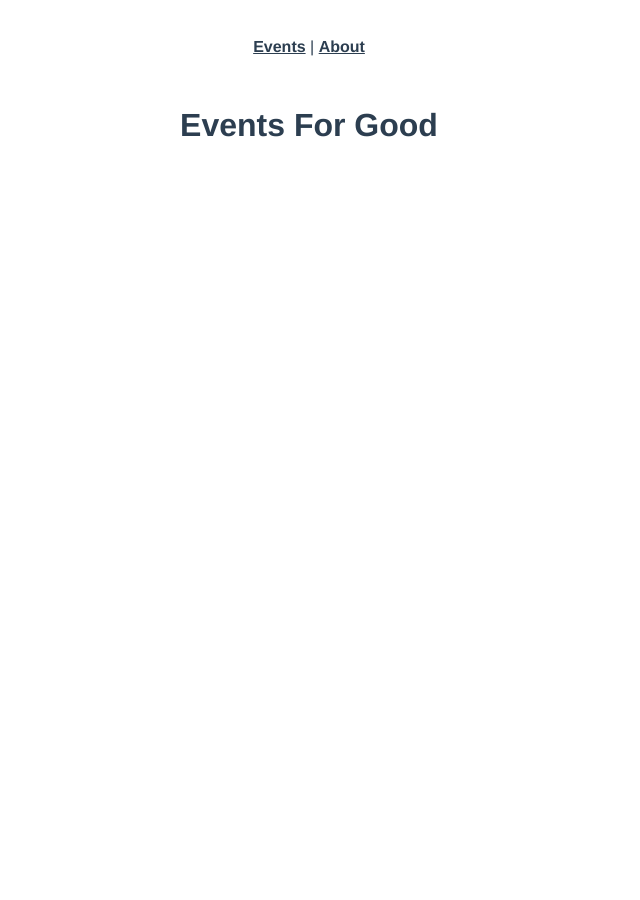
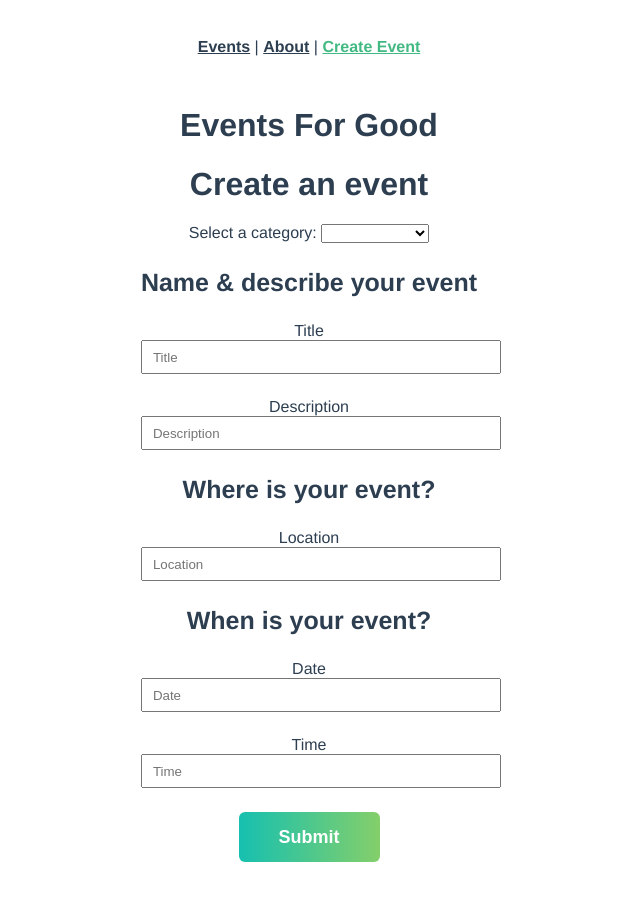
Before and after one commit to qamilnowak/rwv3, a Vue app: page /events/create in a window 1280 px wide. Shown: the top 900 px of the page, without its empty margins (331-971 px from the left). Before the commit the page ends 800 px from the top, so only its background shows below. Built offline with nearby package versions, Linux system fonts and the light colour scheme; no server answers.

Commit message:
Create event comonent started

```diff
--- a/package.json
+++ b/package.json
@@ -3,16 +3,17 @@
   "version": "0.1.0",
   "private": true,
   "scripts": {
-    "serve": "vue-cli-service serve",
+    "serve": "vue-cli-service serve & json-server --watch db.json",
     "build": "vue-cli-service build",
     "lint": "vue-cli-service lint",
-    "start": "vue-cli-service serve"
+    "start": "vue-cli-service serve & json-server --watch db.json"
   },
   "dependencies": {
     "axios": "^0.21.1",
     "core-js": "^3.6.5",
     "lodash": "^4.17.15",
     "nprogress": "^0.2.0",
+    "uuid": "^8.3.2",
     "vue": "^3.0.0",
     "vue-router": "^4.0.0-0",
     "vuex": "^4.0.0-0"
--- a/src/App.vue
+++ b/src/App.vue
@@ -4,7 +4,8 @@
   </div>
   <div id="nav">
     <router-link :to="{ name: 'EventList' }">Events</router-link> |
-    <router-link :to="{ name: 'About' }">About</router-link>
+    <router-link :to="{ name: 'About' }">About</router-link> |
+    <router-link :to="{ name: 'EventCreate' }">Create Event</router-link>
   </div>
   <h1>Events For Good</h1>
   <router-view />
@@ -48,7 +49,58 @@
   color: #42b983;
 }
 
+h2 {
+  font-size: 40px;
+  font-weight: 700;
+}
+h3 {
+  font-size: 25px;
+  font-weight: 700;
+}
 h4 {
   font-size: 20px;
+  font-weight: 700;
+}
+input {
+  display: block;
+  width: 100%;
+  height: 30px;
+  margin-bottom: 24px;
+}
+input[type=text] {
+  padding: 0px 10px;
+}
+input:focus {
+  border-color: #16c0b0;
+  outline: 0;
+}
+.form-container {
+  display: flex;
+  justify-content: center;
+  flex-direction: column;
+  align-items: center;
+  margin-bottom: 10%;
+}
+select:focus {
+  border-color: #16c0b0;
+  outline: 0;
+}
+button {
+  align-items: center;
+  height: 50px;
+  padding: 0 40px;
+  background: linear-gradient(to right, #16c0b0, #84cf6a);
+  color: #ffffff;
+  border: none;
+  border-radius: 6px;
+  font-size: 18px;
+  font-weight: 800;
+  cursor: pointer;
+  transition: all 0.2s linear;
+}
+button:hover {
+  -webkit-transform: scale(1.02);
+  transform: scale(1.01);
+  box-shadow: 0 3px 12px 0 rgba(0, 0, 0, 0.2);
 }
 </style>
--- a/src/main.js
+++ b/src/main.js
@@ -1,11 +1,8 @@
 import { createApp } from 'vue'
 import App from './App.vue'
 import router from './router'
-// import store from './store'
+import store from './store'
 import 'nprogress/nprogress.css'
-import GStore from './store'
+import GStore from './store/GStore'
 
-createApp(App) /*.use(store)*/
-  .use(router)
-  .provide('GStore', GStore)
-  .mount('#app')
+createApp(App).use(store).use(router).provide('GStore', GStore).mount('#app')
--- a/src/router/index.js
+++ b/src/router/index.js
@@ -1,15 +1,16 @@
 import { createRouter, createWebHistory } from 'vue-router'
-import EventList from '../views/EventList.vue'
-import EventDetails from '../views/event/Details.vue'
-import EventLayout from '../views/event/Layout.vue'
-import EventRegister from '../views/event/Register.vue'
-import EventEdit from '../views/event/Edit.vue'
-import About from '../views/About.vue'
+import GStore from '@/store/GStore'
+import NProgress from 'nprogress'
+import EventList from '@/views/EventList.vue'
+import EventDetails from '@/views/event/Details.vue'
+import EventLayout from '@/views/event/Layout.vue'
+import EventRegister from '@/views/event/Register.vue'
+import EventEdit from '@/views/event/Edit.vue'
+import EventCreate from '@/views/event/Create.vue'
 import NotFound from '@/views/NotFound'
 import NetworkError from '@/views/NetworkError'
-import NProgress from 'nprogress'
 import EventService from '@/services/EventService'
-import GStore from '@/store'
+import About from '@/views/About.vue'
 
 const routes = [
   {
@@ -66,6 +67,11 @@
     },
   },
   {
+    path: '/events/create',
+    name: 'EventCreate',
+    component: EventCreate,
+  },
+  {
     path: '/about',
     name: 'About',
     component: About,
@@ -90,6 +96,13 @@
 const router = createRouter({
   history: createWebHistory(process.env.BASE_URL),
   routes,
+  scrollBehavior(to, from, savedPosition) {
+    if (savedPosition) {
+      return savedPosition
+    } else {
+      return { top: 0 }
+    }
+  },
 })
 
 router.beforeEach(() => {
--- /dev/null
+++ b/src/store/GStore.js
@@ -0,0 +1,3 @@
+import {reactive} from "vue";
+
+export default reactive({flashMessage: '', event: null})
--- a/src/store/index.js
+++ b/src/store/index.js
@@ -1,11 +1,9 @@
-// import { createStore } from 'vuex'
-//
-// export default createStore({
-//   state: {},
-//   mutations: {},
-//   actions: {},
-//   modules: {},
-// })
-import {reactive} from "vue";
-
-export default reactive({flashMessage: '', event: null})
+import { createStore } from 'vuex'
+export default createStore({
+  state: {
+    user: 'Kamil Nowak',
+  },
+  mutations: {},
+  actions: {},
+  modules: {},
+})
--- /dev/null
+++ b/src/views/event/Create.vue
@@ -0,0 +1,85 @@
+<template>
+  <h1>Create an event</h1>
+
+  <div class="form-container">
+    <form @submit.prevent="onSubmit">
+      <label>Select a category: </label>
+      <select v-model="event.category">
+        <option
+          v-for="option in categories"
+          :value="option"
+          :key="option"
+          :selected="option === event.category"
+        >
+          {{ option }}
+        </option>
+      </select>
+      <h3>Name & describe your event</h3>
+      <label>Title</label>
+      <input v-model="event.title" type="text" placeholder="Title" />
+      <label>Description</label>
+      <input
+        v-model="event.description"
+        type="text"
+        placeholder="Description"
+      />
+      <h3>Where is your event?</h3>
+      <label>Location</label>
+      <input v-model="event.location" type="text" placeholder="Location" />
+      <h3>When is your event?</h3>
+      <label>Date</label>
+      <input v-model="event.date" type="text" placeholder="Date" />
+      <label>Time</label>
+      <input v-model="event.time" type="text" placeholder="Time" />
+      <button type="submit">Submit</button>
+    </form>
+  </div>
+</template>
+
+<script>
+import { v4 as uuidv4 } from 'uuid'
+
+export default {
+  name: 'Create',
+  data() {
+    return {
+      categories: [
+        'sustainability',
+        'nature',
+        'animal welfare',
+        'housing',
+        'education',
+        'food',
+        'community',
+      ],
+      event: {
+        id: '',
+        category: '',
+        title: '',
+        description: '',
+        location: '',
+        date: '',
+        time: '',
+        organizer: '',
+      },
+    }
+  },
+  methods: {
+    onSubmit() {
+      this.event.id = uuidv4()
+      this.event.organizer = this.$store.state.user
+      console.log('Event:', this.event)
+    },
+  },
+}
+</script>
+
+<style scoped>
+.form-container {
+  display: flex;
+  justify-content: center;
+  flex-direction: column;
+  align-items: center;
+  margin-bottom: 10%;
+}
+</style>
--- a/src/views/event/Register.vue
+++ b/src/views/event/Register.vue
@@ -9,7 +9,8 @@
   props: ['event'],
   methods: {
     register() {
-      this.GStore.flashMessage = 'You are successfully registered for' + this.event.title
+      this.GStore.flashMessage =
+        'You are successfully registered for: ' + this.event.title
       setTimeout(() => {
         this.GStore.flashMessage = ''
       }, 3000)
```
Also changed, not shown: 1 other file (tests, documents, lock files or other folders).
